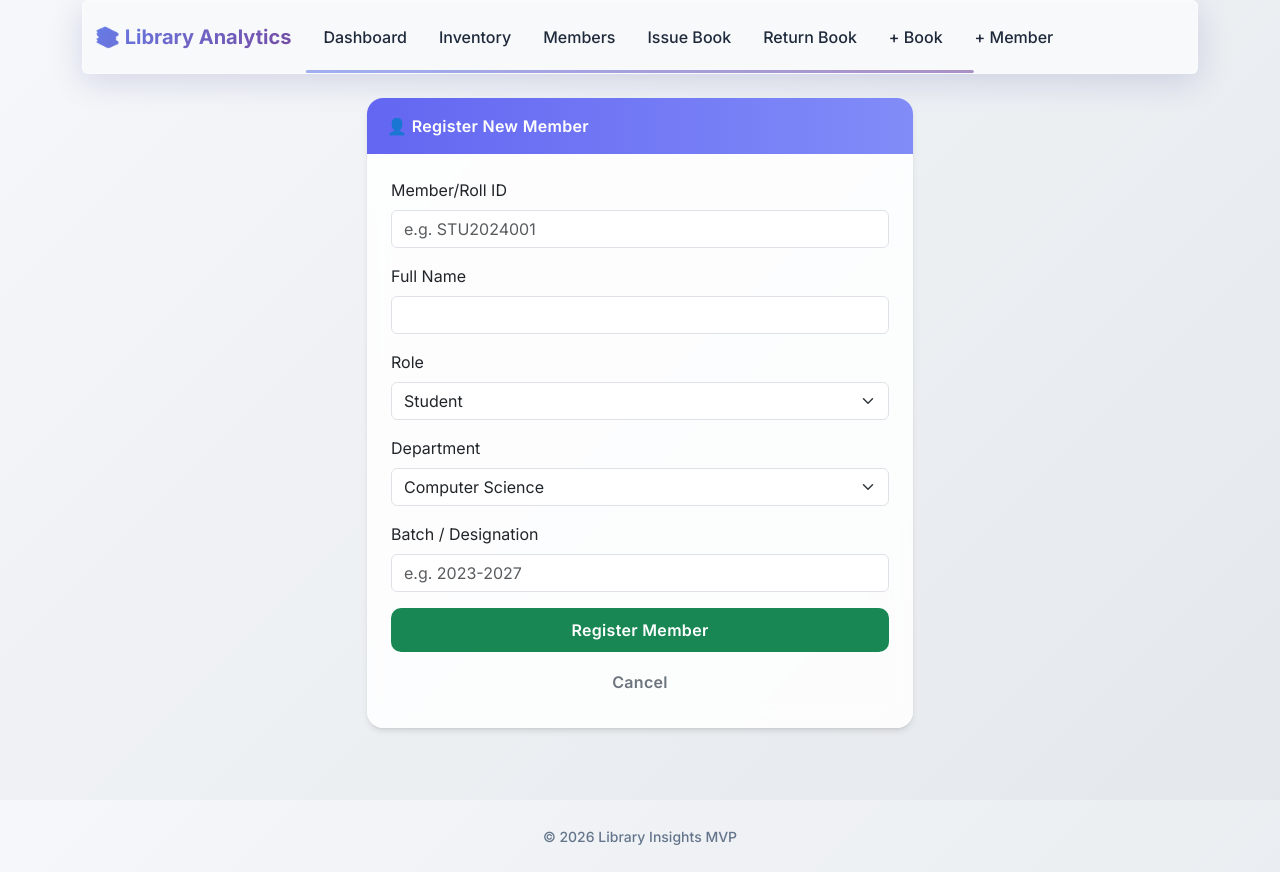
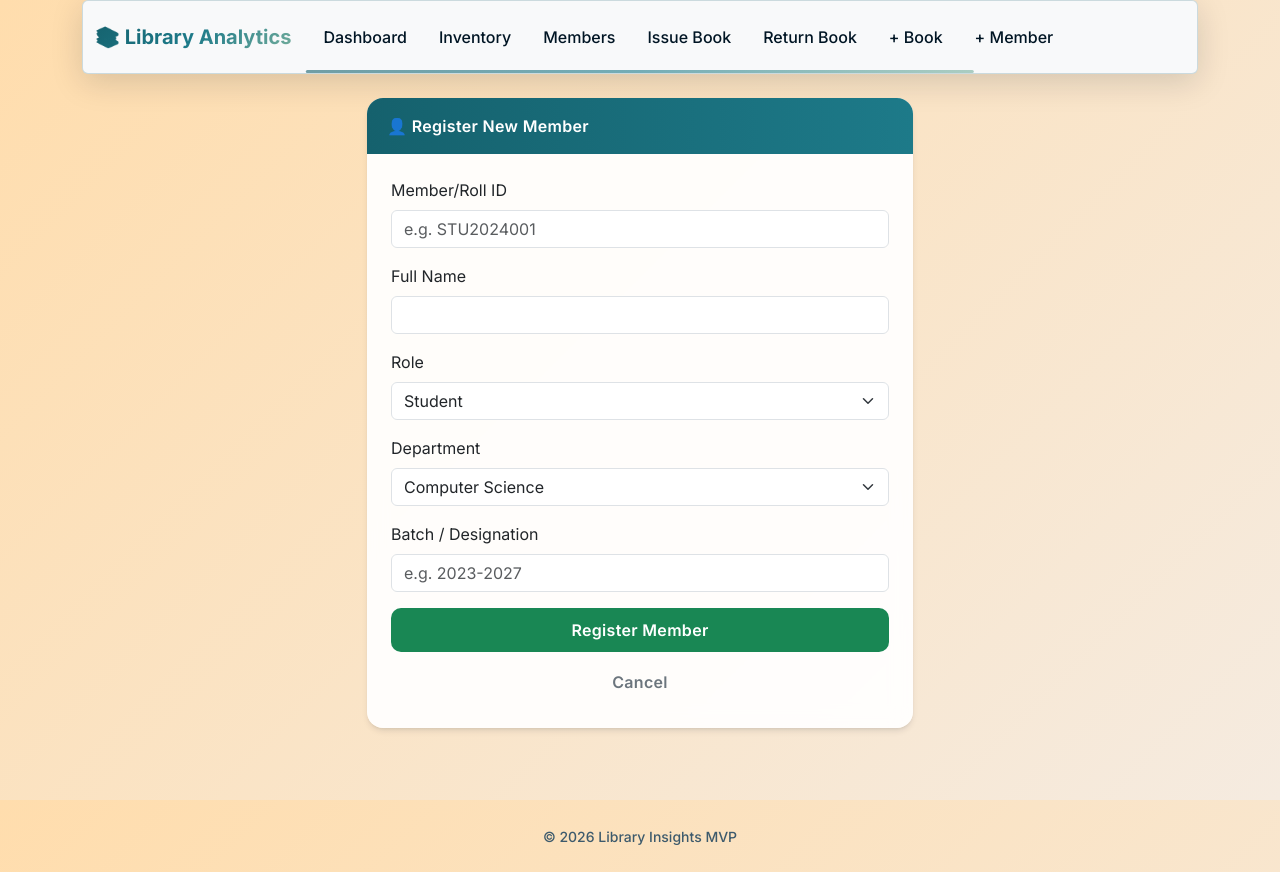
Before and after one commit to VipulMadavi/Library-Analytics-DAVIS, a Flask app: page /add_member in a window 1280 px wide. Run offline with Flask 3, Linux system fonts and the light colour scheme.

Commit message:
some changes

```diff
--- a/app.py
+++ b/app.py
@@ -4,6 +4,18 @@ from utils.analytics import calculate_kpis, generate_charts
 
 app = Flask(__name__)
 app.secret_key = 'super_secret_key_for_demo_mvp'
+
+# Shared constants
+DEPARTMENTS = ['Computer Science', 'Mechanical', 'Civil', 'Electronics', 'MBA']
+ROLES = ['Student', 'Faculty']
+
+@app.context_processor
+def inject_globals():
+    """Inject global variables into all templates."""
+    return {
+        'departments': DEPARTMENTS,
+        'roles': ROLES
+    }
 
 @app.route('/')
 def dashboard():
--- a/static/css/style.css
+++ b/static/css/style.css
@@ -2,40 +2,52 @@
 @import url('https://fonts.googleapis.com/css2?family=Inter:wght@300;400;500;600;700&display=swap');
 
 :root {
-    /* Primary Palette */
-    --primary: #6366f1;
-    --primary-dark: #4f46e5;
-    --primary-light: #818cf8;
+    /* Primary Palette - Teal */
+    --primary: #15616D;
+    --primary-dark: #0d4a54;
+    --primary-light: #1d7a89;
 
-    /* Status Colors */
-    --success: #10b981;
-    --success-light: #34d399;
-    --warning: #f59e0b;
-    --warning-light: #fbbf24;
-    --danger: #ef4444;
-    --info: #0ea5e9;
-    --info-light: #38bdf8;
+    /* Status Colors - From User Palette */
+    --success: #77AF9C;
+    /* Sage green */
+    --success-light: #8fc4b3;
+    --warning: #E06C00;
+    /* Orange */
+    --warning-light: #f08a2d;
+    --danger: #78290F;
+    /* Brown red */
+    --info: #ACD2ED;
+    /* Light blue */
+    --info-light: #c5e0f5;
+
+    /* Accent */
+    --accent: #C94057;
+    /* Rose */
+    --accent-light: #e05a70;
 
     /* Backgrounds & Text */
-    --bg-light: #f1f5f9;
-    --bg-card: rgba(255, 255, 255, 0.85);
-    --text-dark: #1e293b;
-    --text-muted: #64748b;
+    --bg-light: #FFDDAD;
+    /* Cream */
+    --bg-cream: #FFDDAD;
+    --bg-card: rgba(255, 255, 255, 0.92);
+    --text-dark: #001524;
+    /* Dark navy */
+    --text-muted: #3d5a6c;
 
     /* Glassmorphism */
-    --glass-bg: rgba(255, 255, 255, 0.7);
-    --glass-border: rgba(255, 255, 255, 0.3);
-    --glass-shadow: 0 8px 32px rgba(31, 38, 135, 0.15);
+    --glass-bg: rgba(255, 255, 255, 0.75);
+    --glass-border: rgba(21, 97, 109, 0.2);
+    --glass-shadow: 0 8px 32px rgba(0, 21, 36, 0.15);
 
     /* Shadows */
-    --card-shadow: 0 4px 6px -1px rgb(0 0 0 / 0.1), 0 2px 4px -2px rgb(0 0 0 / 0.1);
-    --card-shadow-hover: 0 20px 40px -10px rgba(99, 102, 241, 0.3);
+    --card-shadow: 0 4px 6px -1px rgba(0, 21, 36, 0.1), 0 2px 4px -2px rgba(0, 21, 36, 0.1);
+    --card-shadow-hover: 0 20px 40px -10px rgba(21, 97, 109, 0.3);
 
-    /* Gradients */
-    --gradient-primary: linear-gradient(135deg, #667eea 0%, #764ba2 100%);
-    --gradient-success: linear-gradient(135deg, #11998e 0%, #38ef7d 100%);
-    --gradient-warning: linear-gradient(135deg, #f093fb 0%, #f5576c 100%);
-    --gradient-info: linear-gradient(135deg, #4facfe 0%, #00f2fe 100%);
+    /* Gradients - Teal based */
+    --gradient-primary: linear-gradient(135deg, #15616D 0%, #1d7a89 50%, #77AF9C 100%);
+    --gradient-success: linear-gradient(135deg, #77AF9C 0%, #8fc4b3 100%);
+    --gradient-warning: linear-gradient(135deg, #E06C00 0%, #f08a2d 100%);
+    --gradient-info: linear-gradient(135deg, #ACD2ED 0%, #15616D 100%);
 
     /* Animation */
     --transition-fast: 0.2s ease;
@@ -45,7 +57,7 @@
 /* Base Styles */
 body {
     font-family: 'Inter', sans-serif;
-    background: linear-gradient(135deg, #f5f7fa 0%, #e4e8ec 100%);
+    background: linear-gradient(135deg, var(--bg-cream) 0%, #f5ebe0 100%);
     background-attachment: fixed;
     color: var(--text-dark);
     min-height: 100vh;
--- /dev/null
+++ b/static/js/utils.js
@@ -0,0 +1,44 @@
+/**
+ * Library Analytics - Shared Utilities
+ */
+
+/**
+ * Debounce function - delays execution until after wait period
+ * @param {Function} fn - Function to debounce
+ * @param {number} delay - Delay in milliseconds
+ * @returns {Function} - Debounced function
+ */
+function debounce(fn, delay = 300) {
+    let timer;
+    return function (...args) {
+        clearTimeout(timer);
+        timer = setTimeout(() => fn.apply(this, args), delay);
+    };
+}
+
+/**
+ * Format date to locale string
+ * @param {string} dateStr - Date string
+ * @returns {string} - Formatted date
+ */
+function formatDate(dateStr) {
+    return new Date(dateStr).toLocaleDateString('en-IN', {
+        day: '2-digit',
+        month: 'short',
+        year: 'numeric'
+    });
+}
+
+/**
+ * Copy text to clipboard
+ * @param {string} text - Text to copy
+ */
+async function copyToClipboard(text) {
+    try {
+        await navigator.clipboard.writeText(text);
+        return true;
+    } catch (err) {
+        console.error('Failed to copy:', err);
+        return false;
+    }
+}
--- a/templates/add_member.html
+++ b/templates/add_member.html
@@ -20,18 +20,17 @@
                     <div class="mb-3">
                         <label class="form-label">Role</label>
                         <select name="role" class="form-select" required>
-                            <option value="Student">Student</option>
-                            <option value="Faculty">Faculty</option>
+                            {% for role in roles %}
+                            <option value="{{ role }}">{{ role }}</option>
+                            {% endfor %}
                         </select>
                     </div>
                     <div class="mb-3">
                         <label class="form-label">Department</label>
                         <select name="department" class="form-select" required>
-                            <option value="Computer Science">Computer Science</option>
-                            <option value="Mechanical">Mechanical</option>
-                            <option value="Civil">Civil</option>
-                            <option value="Electronics">Electronics</option>
-                            <option value="MBA">MBA</option>
+                            {% for dept in departments %}
+                            <option value="{{ dept }}">{{ dept }}</option>
+                            {% endfor %}
                         </select>
                     </div>
                     <div class="mb-3">
--- a/templates/layout.html
+++ b/templates/layout.html
@@ -9,6 +9,8 @@
     <link href="https://cdn.jsdelivr.net/npm/bootstrap@5.3.0/dist/css/bootstrap.min.css" rel="stylesheet">
     <!-- Custom Modernized Styles -->
     <link rel="stylesheet" href="{{ url_for('static', filename='css/style.css') }}">
+    <!-- Shared JS Utilities -->
+    <script src="{{ url_for('static', filename='js/utils.js') }}" defer></script>
 </head>
 
 <body>
```
Also changed, not shown: templates/add_book.html (+3 -5 lines).
